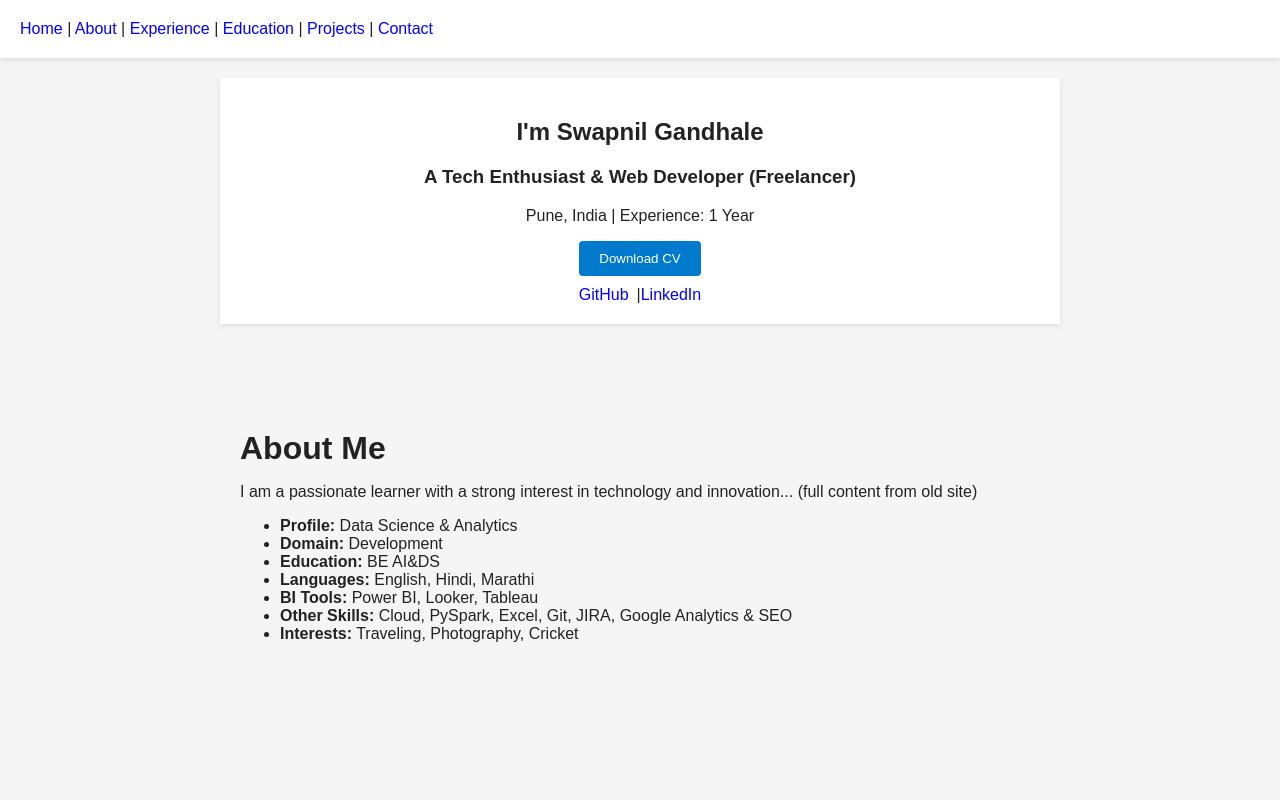
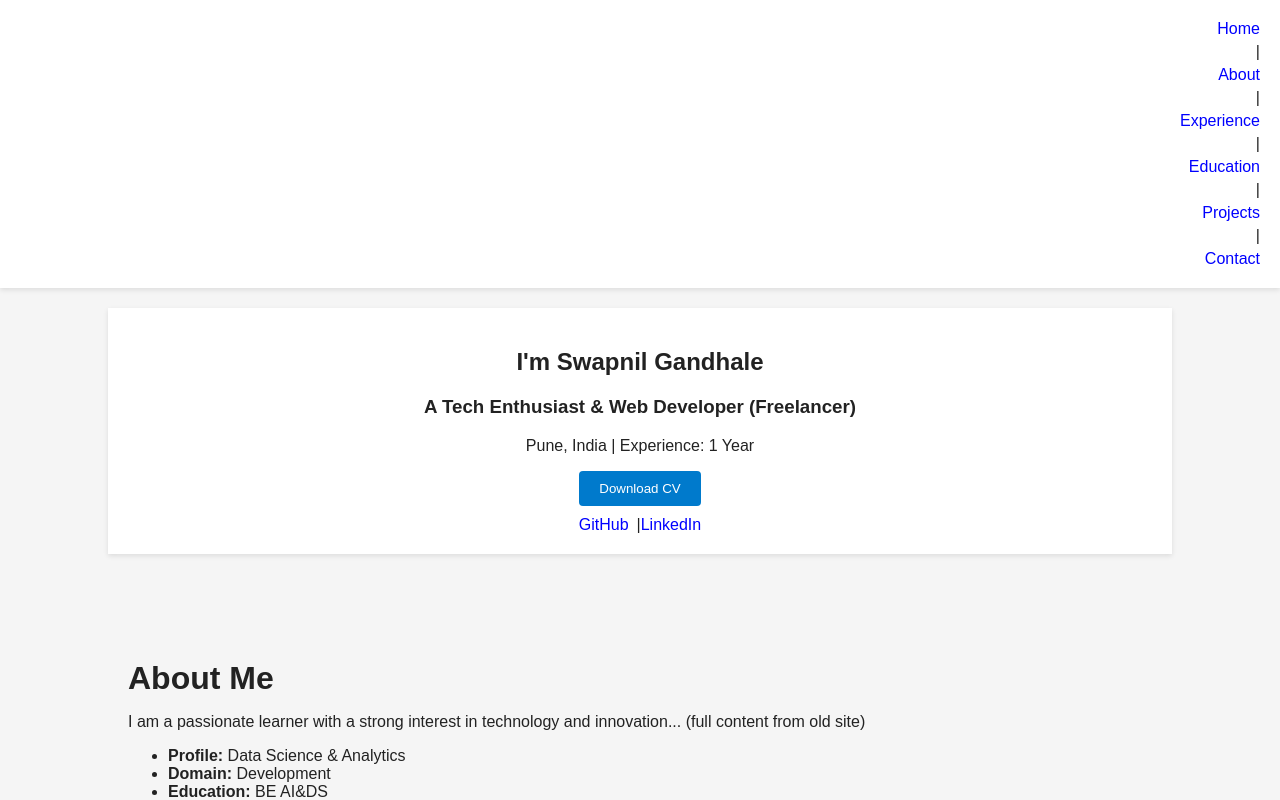
Before and after one commit to SWAPY8/My-Portfolio, a React (Vite) app: page / in a window 1280 px wide. Shown: the top 800 px of the page. Built offline with nearby package versions, Linux system fonts and the light colour scheme.

Commit message:
initialized

```diff
--- a/src/App.css
+++ b/src/App.css
@@ -1,5 +1,5 @@
 .container {
-  max-width: 1100px;
+  max-width: 100px;
   margin: 0 auto;
 }
 .heading {
--- a/src/components/Navbar.jsx
+++ b/src/components/Navbar.jsx
@@ -1,6 +1,6 @@
 export default function Navbar() {
   return (
-    <nav className="card" style={{position: 'sticky', top: 0, background: '#fff'}}>
+    <nav className="navbar" >
       <a href="#home">Home</a> | <a href="#about">About</a> | <a href="#experience">Experience</a> | <a href="#education">Education</a> | <a href="#projects">Projects</a> | <a href="#contact">Contact</a>
     </nav>
   )
--- a/src/index.css
+++ b/src/index.css
@@ -8,13 +8,24 @@ a {
   color: blue;
   text-decoration: none;
 }
-section { padding: 60px 20px; max-width: 800px; margin: auto; }
+section { padding: 60px 20px; max-width: 80vw; margin: auto; }
 h2 { font-size: 2em; margin-bottom: 0.5em; }
 .card {
   background: white;
   padding: 20px;
   margin-bottom: 20px;
   box-shadow: 0 2px 5px rgba(0,0,0,0.1);
+}
+.navbar{
+  background: white;
+  padding: 20px;
+  margin-bottom: 20px;
+  box-shadow: 0 2px 5px rgba(0,0,0,0.1);
+  display: flex;
+  align-items: end;
+  gap: 5px;
+  flex-direction: column;
+  right: 0;
 }
 button.download {
   padding: 10px 20px;
@@ -24,6 +35,7 @@ button.download {
   cursor: pointer;
   border-radius: 4px;
 }
+
 .footer-icons a {
   margin: 0 10px;
   font-size: 1.5em;
```
